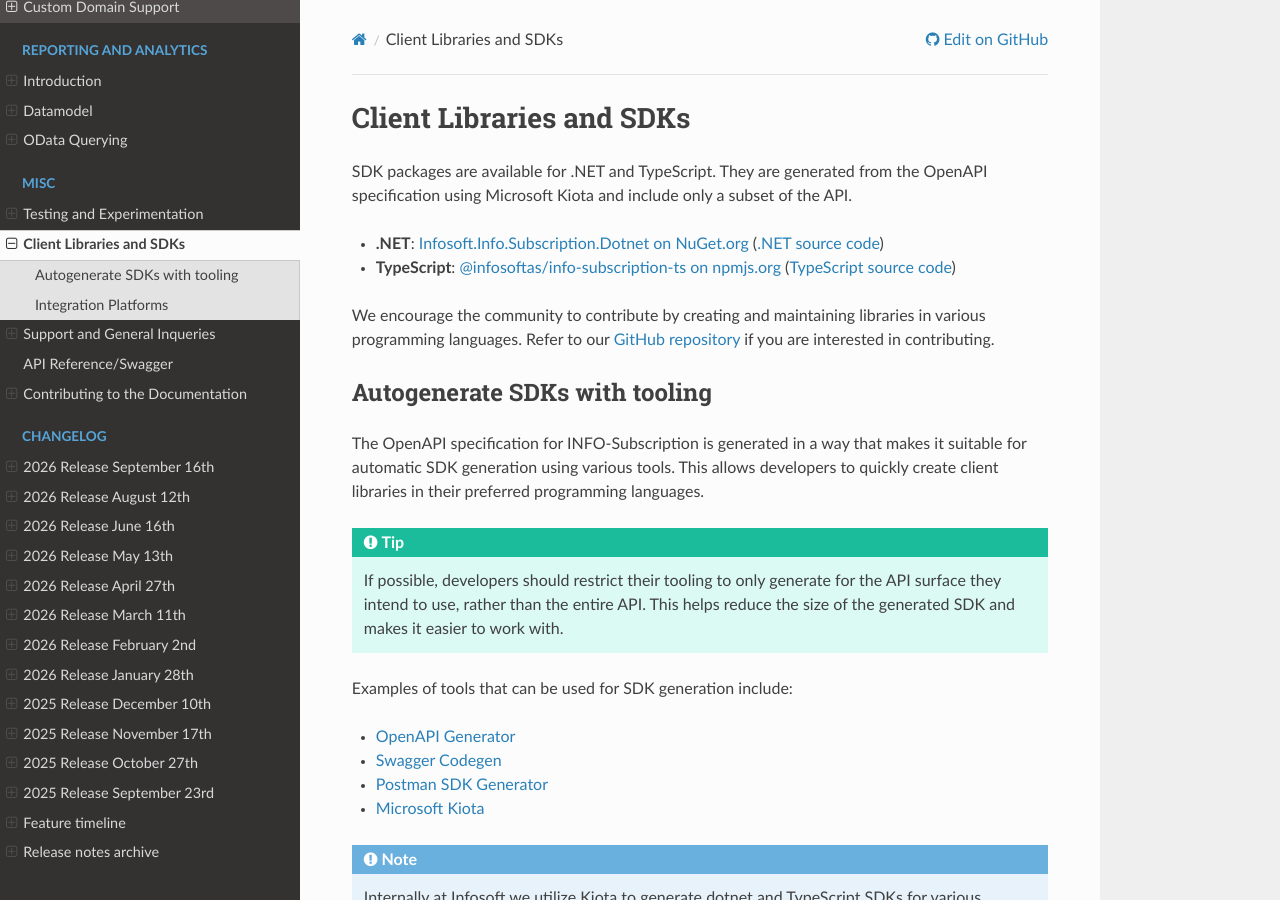
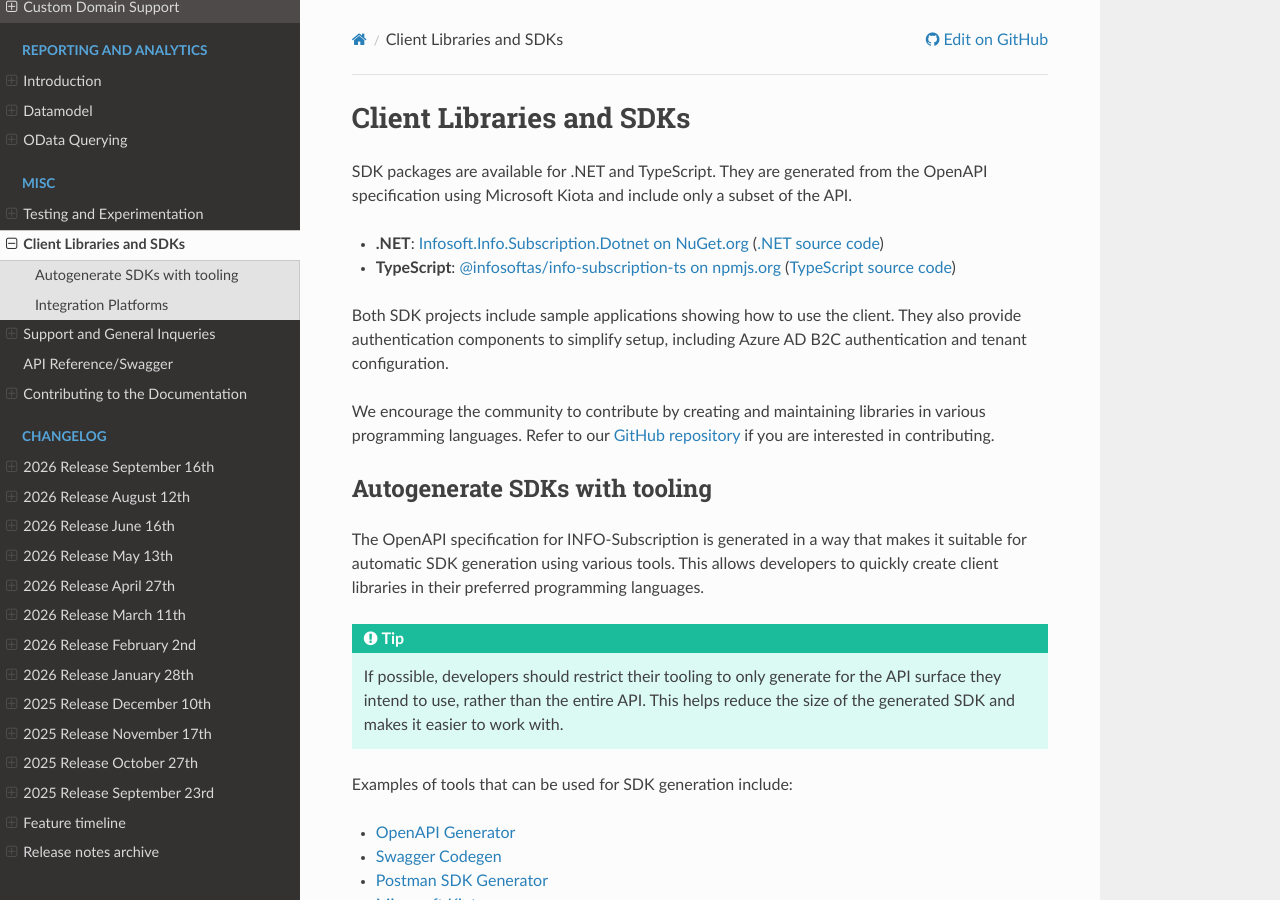
Before and after one commit to infosoftas/info-subscription-doc, a Sphinx documentation site: the page built from source/libraries-sdk.rst, in a window 1280 px wide and 900 px high. Built offline with Sphinx 7.4.7 and the Read the Docs theme 3.1.0, drawn with Linux system fonts in a browser that asks for light colours; formulas are drawn with MathJax 3.

Commit message:
docs: describe SDK samples and authentication
Co-authored-by: esbenbach <1378302+esbenbach@users.noreply.github.com>

```diff
--- a/source/libraries-sdk.rst
+++ b/source/libraries-sdk.rst
@@ -8,6 +8,8 @@ SDK packages are available for .NET and TypeScript. They are generated from the
 
 * **.NET**: `Infosoft.Info.Subscription.Dotnet on NuGet.org <https://www.nuget.org/packages/Infosoft.Info.Subscription.Dotnet>`_ (`.NET source code <https://github.com/infosoftas/info-subscription-sdk/tree/main/dotnet-sdk>`_)
 * **TypeScript**: `@infosoftas/info-subscription-ts on npmjs.org <https://www.npmjs.com/package/@infosoftas/info-subscription-ts>`_ (`TypeScript source code <https://github.com/infosoftas/info-subscription-sdk/tree/main/typescript-sdk>`_)
+
+Both SDK projects include sample applications showing how to use the client. They also provide authentication components to simplify setup, including Azure AD B2C authentication and tenant configuration.
 
 We encourage the community to contribute by creating and maintaining libraries in various programming languages.
 Refer to our `GitHub repository <https://www.github.com/infosoftas/info-subscription/>`_  if you are interested in contributing.
```
